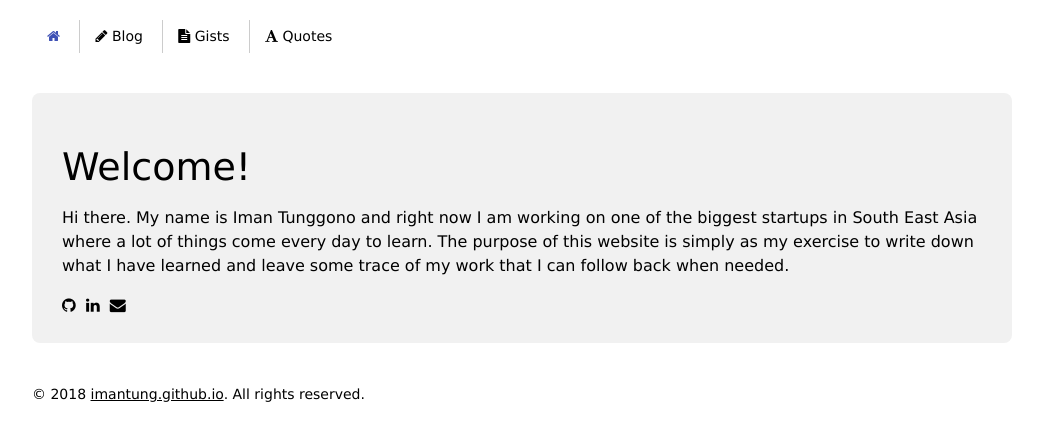
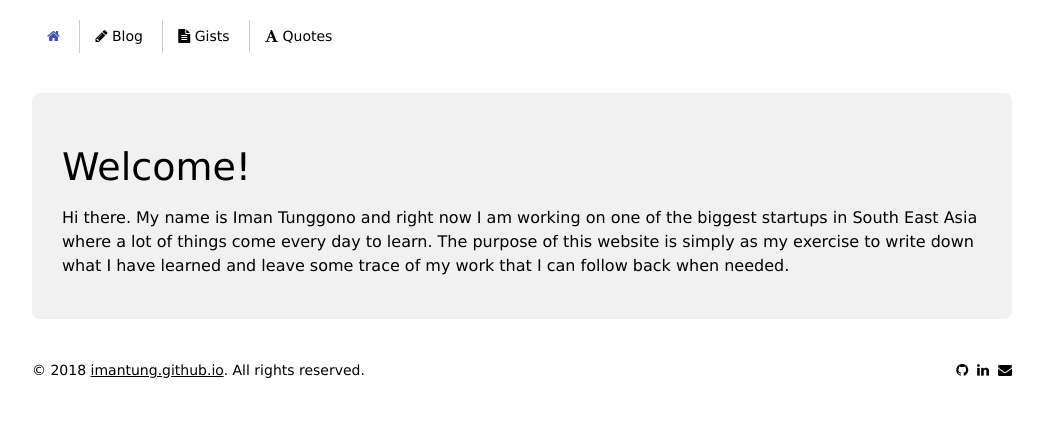
Before and after one commit to imantung/imantung.github.io, a Jekyll site: the page built from index.md, in a window 1280 px wide. Shown: the top 441 px of the page, without its empty margins (118-1161 px from the left). Built offline with Jekyll 4.4.1, drawn with Linux system fonts in a browser that asks for light colours; nearby versions of some CDN libraries.

Commit message:
[iman] move links to bottom of page

```diff
--- a/_layouts/default.html
+++ b/_layouts/default.html
@@ -9,7 +9,8 @@
         <nav class="page-nav">
           {% for nav_item in site.nav_list %}
             <a class="{% if page.url == nav_item[1] %} w3-text-indigo{% endif %} {% if forloop.index > 1 %} w3-border-left {% endif %}" href="{{ nav_item[1] }}">
-              <i class="fa {{ nav_item[2] }}" aria-hidden="true"></i> {{ nav_item[0] }}
+              <i class="fa {{ nav_item[2] }}" aria-hidden="true"></i>
+              <span class="w3-hide-small">{{ nav_item[0] }}</span>
             </a>
           {% endfor %}
         </nav>
@@ -26,8 +27,16 @@
 
     <div class="w3-container">
       <footer class="w3-content page-footer">
-        <div class="page-copyright">
-          &copy; {{ site.time | date: '%Y' }} <a href="/">{{ site.title }}</a>. All rights reserved.
+        <div class="page-copyright w3-row">
+          <div class="w3-half w3-left-align">
+            &copy; {{ site.time | date: '%Y' }} <a href="/">{{ site.title }}</a>. All rights reserved.
+          </div>
+
+          <div class="w3-half w3-right-align">
+            <a href="https://github.com/{{site.github_username}}" class=""><i class="fa fa-github"></i></a>&nbsp;
+            <a href="{{site.linkedin_link}}" class=""><i class="fa fa-linkedin"></i></a>&nbsp;
+            <a href="mailto:{{site.email}}" class=""><i class="fa fa-envelope"></i></a>
+          </div>
         </div>
       </footer>
     </div>
--- a/_layouts/home.html
+++ b/_layouts/home.html
@@ -4,15 +4,7 @@ title: home
 ---
 
 <div class="welcome w3-light-gray w3-round-large">
-
-
   <h1>Welcome!</h1>
 
   <p>Hi there. My name is Iman Tunggono and right now I am working on one of the biggest startups in South East Asia where a lot of things come every day to learn. The purpose of this website is simply as my exercise to write down what I have learned and leave some trace of my work that I can follow back when needed.</p>
-
-
-  <a href="https://github.com/{{site.github_username}}" class=""><i class="fa fa-github"></i></a>&nbsp;
-  <a href="{{site.linkedin_link}}" class=""><i class="fa fa-linkedin"></i></a>&nbsp;
-  <a href="mailto:{{site.email}}" class=""><i class="fa fa-envelope"></i></a>
-
 </div>
```
